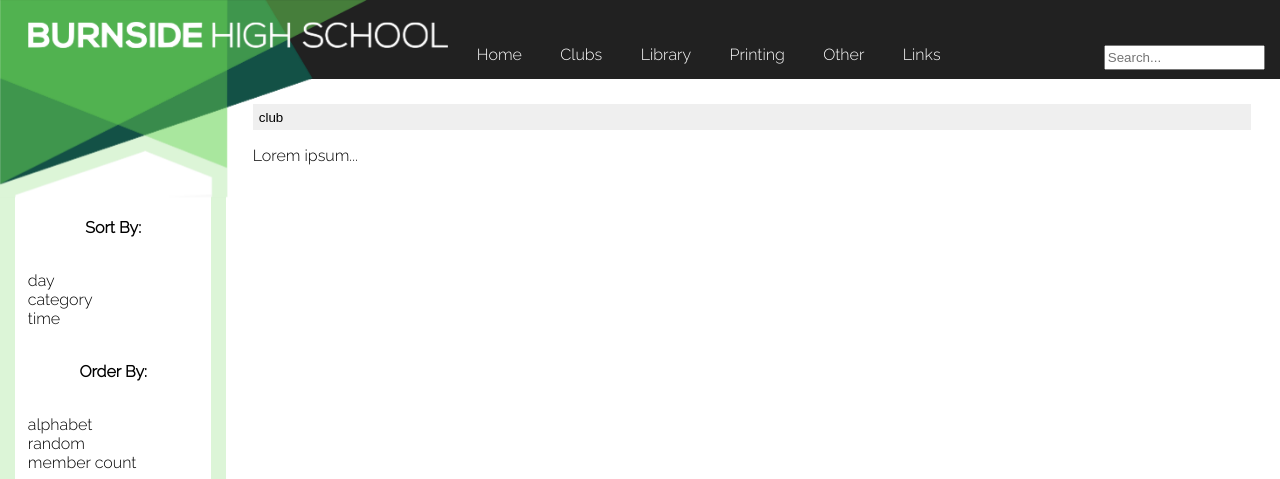
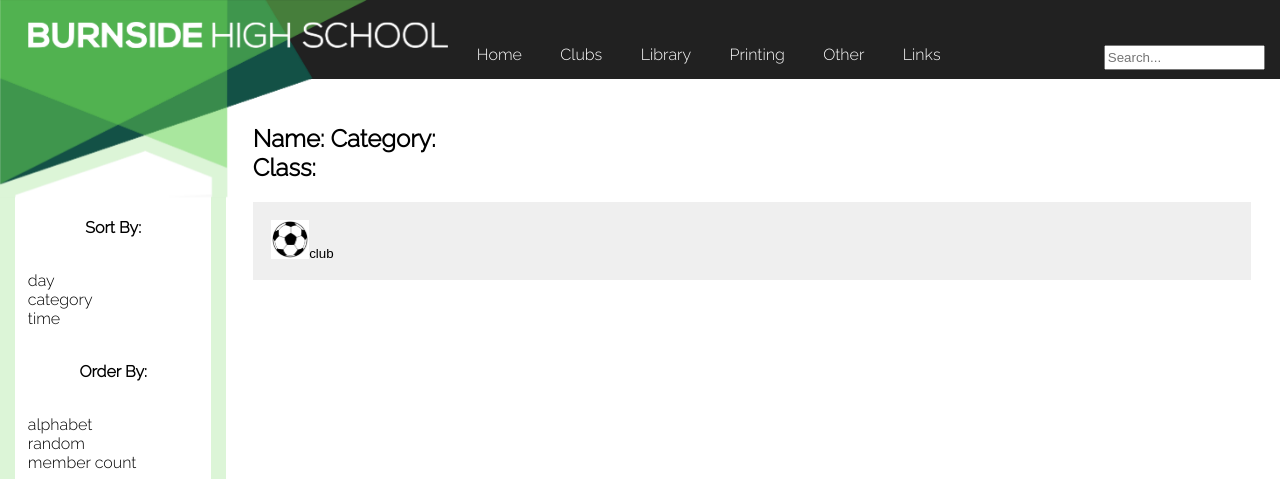
Before and after one commit to elise-n-2431/2022-bhs-website, a Flask app: page /clubs in a window 1280 px wide. Shown: the top 479 px of the page. Run offline with Flask 2, Linux system fonts and the light colour scheme; data comes from the database, SQL or seed files in the repository.

Commit message:
Added collapsibles to the clubs page

```diff
--- a/Clubdbtest1.py
+++ b/Clubdbtest1.py
@@ -11,7 +11,7 @@ with sqlite3.connect("db/Clubs.db") as connection:
         cursor.execute(time,(club[0],))
         times=cursor.fetchall()
         for time in times:
-            club[0]=[clu,club[1],club[2],club[3],club[4],club[5],club[6],club[7],time]
+            club1=[club[0],club[1],club[2],club[3],club[4],club[5],club[6],club[7],time]
             alltimes.update({time:club[0]})
         cursor.execute(day,(club[0],))
         days=cursor.fetchall()
--- a/static/css/style.css
+++ b/static/css/style.css
@@ -4,12 +4,32 @@ body{
     background-color: white;
     background-size: 30vw, 15.0857142857vw;
 }
-img{
+.cornertriangles img{
     width: 35vw;
     float: left;
     position:fixed;
     z-index: 2;
 }
+.clubs img{
+    width:3vw;
+}
+.clubs button{
+    height:100%;
+}
+.clubentry{
+    padding:18px;
+    content:'\02795';
+}
+.clubentry:after{
+    content:
+}
+.content{
+    padding: 0 18px;
+    max-height: 0;
+    overflow: hidden;
+    transition: max-height 0.2s ease-out;
+}
+
 header{
     background-color: rgba(33, 33, 33, 100);
     height: 6.15vw;
@@ -131,6 +151,7 @@ input[type="submit" i]{
     border:none;
     height:2vw;
     text-align: left;
+    z-index: 3;
 }
 .active, .clubentry:hover {
     background-color: #ccc;
--- a/templates/clubs.html
+++ b/templates/clubs.html
@@ -1,9 +1,28 @@
 {% extends 'layout.html' %}
 {% block content %}
-<button type="button" class="clubentry">club</button>
-<div class="content">
+<h2>Name:       Category:          <br>Class:</h2>
+<div class=clubs>
+  <button type="button" class="clubentry"><img src="static/css/Football.jpg" alt="Sports club">club</button>
+  <div class="content">
     <p>Lorem ipsum...</p>
   </div>
+  <script>
+    var coll = document.getElementsByClassName("clubentry");
+    var i;
+
+    for (i = 0; i < coll.length; i++) {
+      coll[i].addEventListener("click", function() {
+        this.classList.toggle("active");
+        var content = this.nextElementSibling;
+        if (content.style.maxHeight){
+          content.style.maxHeight = null;
+        } else {
+          content.style.maxHeight = content.scrollHeight + "px";
+        }
+      });
+    }
+    </script>
+</div>
 {% endblock %}
 {% block sidebar %}
 <h4>Sort By:</h4>
--- a/templates/layout.html
+++ b/templates/layout.html
@@ -7,7 +7,7 @@
     <link href="https://fonts.googleapis.com/css2?family=Raleway:wght@300&display=swap" rel="stylesheet">
 </head>
 <body>
-    <a href="/">
+    <a href="/" class=cornertriangles>
         <img src="static/css/corner triangles 5.4.png"alt="burnside logo">
     </a>
     {% include 'header.html' %}
```
Also changed, not shown: static/css/Football.jpg (added).
